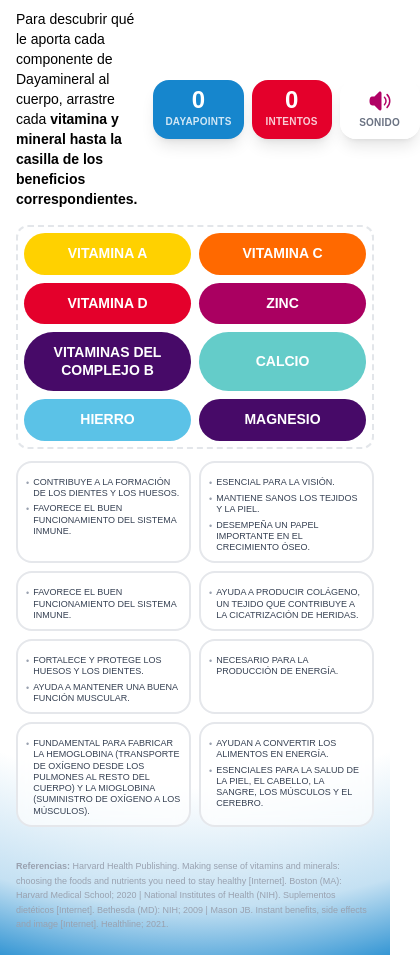
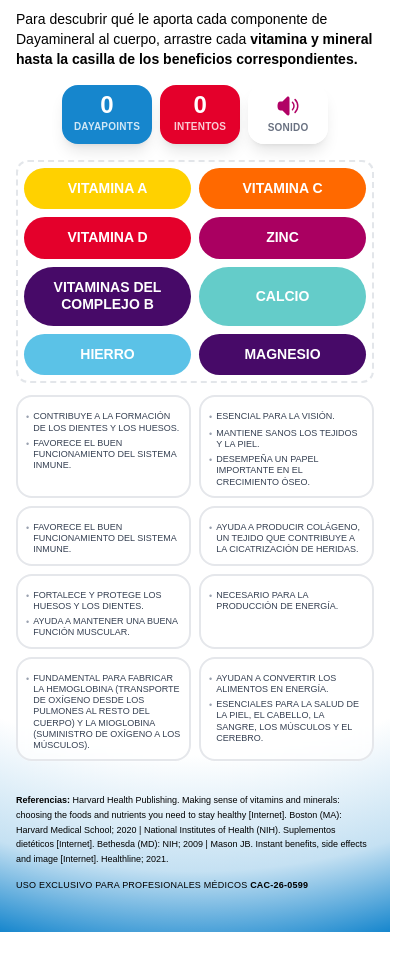
Before and after one commit to TDanyStark/dayabeneficios, an Astro site: page /apps/abbott/dayabeneficios/quiz in a window 390 px wide. Shown: the part 145-1100 px from the top of the page, 420 px wide, since content can reach past the window. After the commit the page ends 1077 px from the top, so only its background shows below. Built offline with nearby package versions, Linux system fonts and the light colour scheme; Astro itself is replaced by a stand-in of ours; a web font is replaced by a local one.

Commit message:
add footer with approved code

```diff
--- a/src/pages/index.astro
+++ b/src/pages/index.astro
@@ -18,18 +18,19 @@ import Layout from "@/layouts/Layout.astro";
         />
       </div>
       <div
-        class="w-7xl mx-auto max-w-full p-4 md:p-6 flex-1 flex items-center justify-end lg:w-1/2 lg:mx-0 lg:justify-center lg:min-h-screen bg-home-bottom-radial"
+        class="relative w-7xl mx-auto max-w-full p-4 md:p-6 flex-1 flex flex-col items-center lg:w-1/2 lg:mx-0 lg:min-h-screen bg-home-bottom-radial"
       >
+        <div class="flex-1 flex items-center justify-center lg:justify-start">
           <div class="w-full lg:max-w-xl">
-          <div class="flex items-center gap-4 flex-col mb-6 bg-vitamina-c rounded-full py-3 px-8 ">
+            <div
+              class="flex items-center gap-4 flex-col mb-6 bg-vitamina-c rounded-full py-3 px-8"
+            >
               <img
                 src={`${URL_BASE}/images/dayapoint.webp`}
                 alt="Logo Datapoint"
                 class="w-12 h-auto inline-block mr-4"
               />
-            <h1
-              class="text-4xl md:text-6xl font-bold text-white"
-            >
+              <h1 class="text-4xl md:text-6xl font-bold text-white">
                 DAYABENEFICIOS
               </h1>
             </div>
@@ -51,6 +52,15 @@ import Layout from "@/layouts/Layout.astro";
             </div>
           </div>
         </div>
+
+        <div class="w-full lg:max-w-xl">
+          <p
+            class="text-right px-4 text-[10px] md:text-xs text-black uppercase tracking-wide"
+          >
+            Uso exclusivo para profesionales médicos <b>CAC-26-0599</b>
+          </p>
+        </div>
+      </div>
     </main>
   </div>
 </Layout>
--- a/src/pages/quiz.astro
+++ b/src/pages/quiz.astro
@@ -78,7 +78,7 @@ const zones = [
           <img src={`${URL_BASE}/images/dayapoint.webp`} class="w-8 h-auto shrink-0" alt="" draggable="false" />
           <h1 class="text-2xl md:text-3xl font-bold text-white">DAYABENEFICIOS</h1>
         </div>
-        <div class="flex items-center justify-between gap-4">
+        <div class="flex flex-col lg:flex-row items-center justify-between gap-4">
           <p id="instruction-text" class="text-sm md:text-base text-black max-w-2xl">
             Para descubrir qué le aporta cada componente de Dayamineral al cuerpo, arrastre cada
             <strong>vitamina y mineral hasta la casilla de los beneficios correspondientes.</strong>
@@ -198,13 +198,18 @@ const zones = [
         </button>
       </div>
 
-      <!-- References -->
-      <p class="mt-8 text-[9px] md:text-[10px] text-gray-400 max-w-2xl leading-relaxed">
-        <strong>Referencias:</strong> Harvard Health Publishing. Making sense of vitamins and minerals:
-        choosing the foods and nutrients you need to stay healthy [Internet]. Boston (MA): Harvard Medical School; 2020 |
-        National Institutes of Health (NIH). Suplementos dietéticos [Internet]. Bethesda (MD): NIH; 2009 |
-        Mason JB. Instant benefits, side effects and image [Internet]. Healthline; 2021.
-      </p>
+      <!-- References + legal -->
+      <div class="mt-8 flex flex-col md:flex-row md:items-end md:justify-between gap-3">
+        <p class="text-[9px] md:text-[10px] text-black max-w-2xl leading-relaxed">
+          <strong>Referencias:</strong> Harvard Health Publishing. Making sense of vitamins and minerals:
+          choosing the foods and nutrients you need to stay healthy [Internet]. Boston (MA): Harvard Medical School; 2020 |
+          National Institutes of Health (NIH). Suplementos dietéticos [Internet]. Bethesda (MD): NIH; 2009 |
+          Mason JB. Instant benefits, side effects and image [Internet]. Healthline; 2021.
+        </p>
+        <p class="text-[9px] md:text-[10px] text-black uppercase tracking-wide shrink-0 md:text-right">
+          Uso exclusivo para profesionales médicos <b>CAC-26-0599</b>
+        </p>
+      </div>
     </main>
   </div>
 
```
Lines whose indentation alone changed are shown as unchanged.
